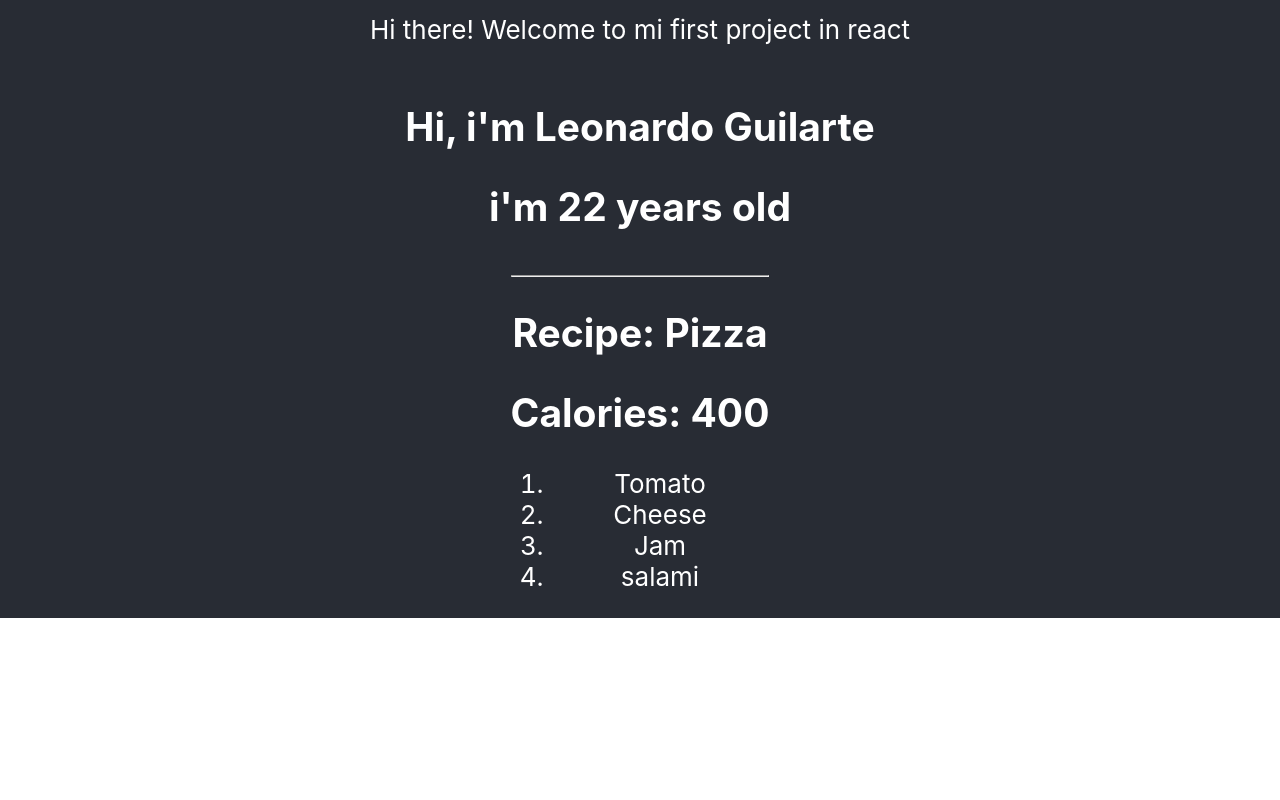
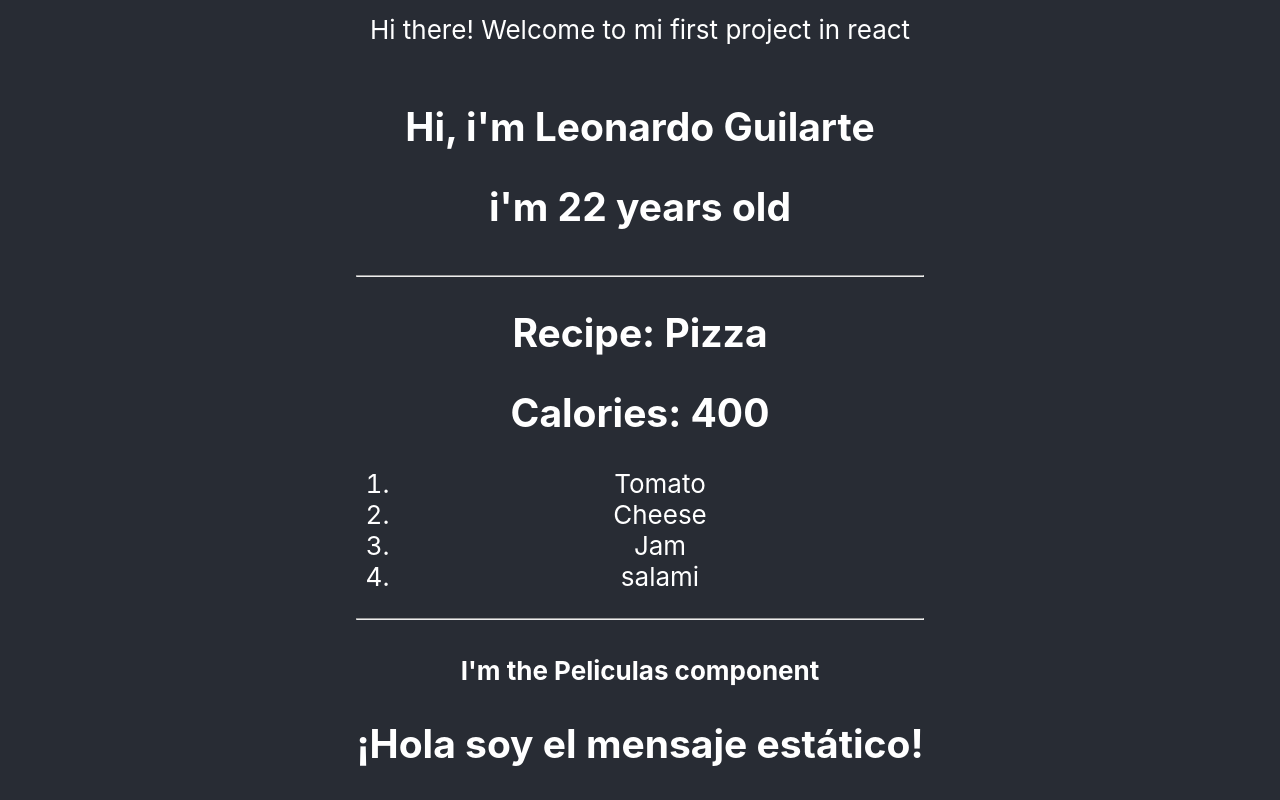
Before and after one commit to Leomiguel19/react-app, a React (Create React App) app: page / in a window 1280 px wide. Shown: the part 332-1132 px from the top of the page. Before the commit the page ends 950 px from the top, so only its background shows below. Built offline with nearby package versions, Linux system fonts and the light colour scheme.

Commit message:
Creado el componente Peliculas y probando un componente estático

```diff
--- a/src/App.js
+++ b/src/App.js
@@ -3,6 +3,7 @@ import './assets/css/App.css';
 
 // Importar componentes
 import MiComponente from './components/MiComponente';
+import Peliculas from './components/Peliculas';
 
 function HelloWorld(name, age){
   let presentation = (
@@ -30,6 +31,7 @@ function App() {
 
         <section className="components">
           <MiComponente/>
+          <Peliculas/>
         </section>
 
       </header>
--- /dev/null
+++ b/src/components/MensajeEstatico.js
@@ -0,0 +1,9 @@
+import React, {Component} from 'react';
+
+const MensajeEstatico = () => {
+    return (
+        <h1>¡Hola soy el mensaje estático!</h1>
+    )
+}
+
+export default MensajeEstatico;
--- a/src/components/MiComponente.js
+++ b/src/components/MiComponente.js
@@ -24,6 +24,7 @@ class MiComponente extends Component{
                         })
                     }
                 </ol>
+                <hr/>
             </div>
         )
     }
--- /dev/null
+++ b/src/components/Peliculas.js
@@ -0,0 +1,15 @@
+import React, {Component} from 'react';
+import MensajeEstatico from './MensajeEstatico'
+
+class Peliculas extends Component{
+    render(){
+        return(
+            <div>
+                <h4>I'm the Peliculas component</h4>
+                <MensajeEstatico/>
+            </div>
+        )
+    }
+}
+
+export default Peliculas;
```
